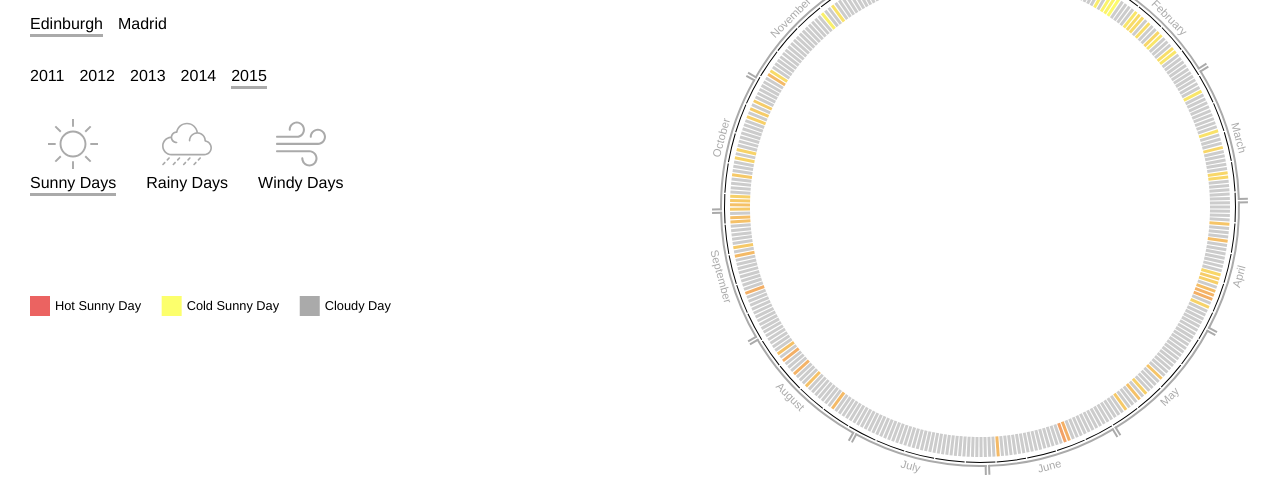
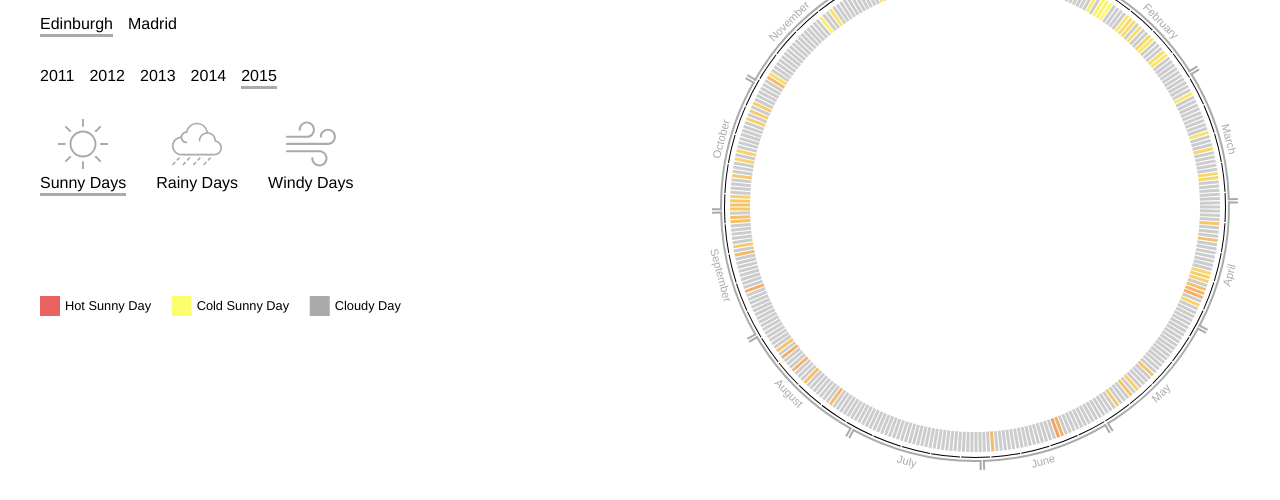
Before and after one commit to romans-sandbox/sunny-edi, a website: page index.html in a window 1280 px wide. Shown: the part 93-593 px from the top of the page. Drawn offline with nearby package versions, Linux system fonts and the light colour scheme; files that its build step writes are made by us from their sources; animation ran at ten frames a second.

Commit message:
lateral page spacing adjustments

```diff
--- a/assets/js/calendar-chart.js
+++ b/assets/js/calendar-chart.js
@@ -5,7 +5,7 @@ var calendarChart = function() {
   var height = 600;
   var margins = {
     top: 10,
-    right: 10,
+    right: 20,
     bottom: 10,
     left: 10
   };
--- a/assets/scss/main.scss
+++ b/assets/scss/main.scss
@@ -29,7 +29,7 @@ div.content-container {
   height: 600px;
   float: left;
   margin-right: -600px;
-  padding-left: 30px;
+  padding-left: 40px;
   padding-top: 20px;
 }
 
```
